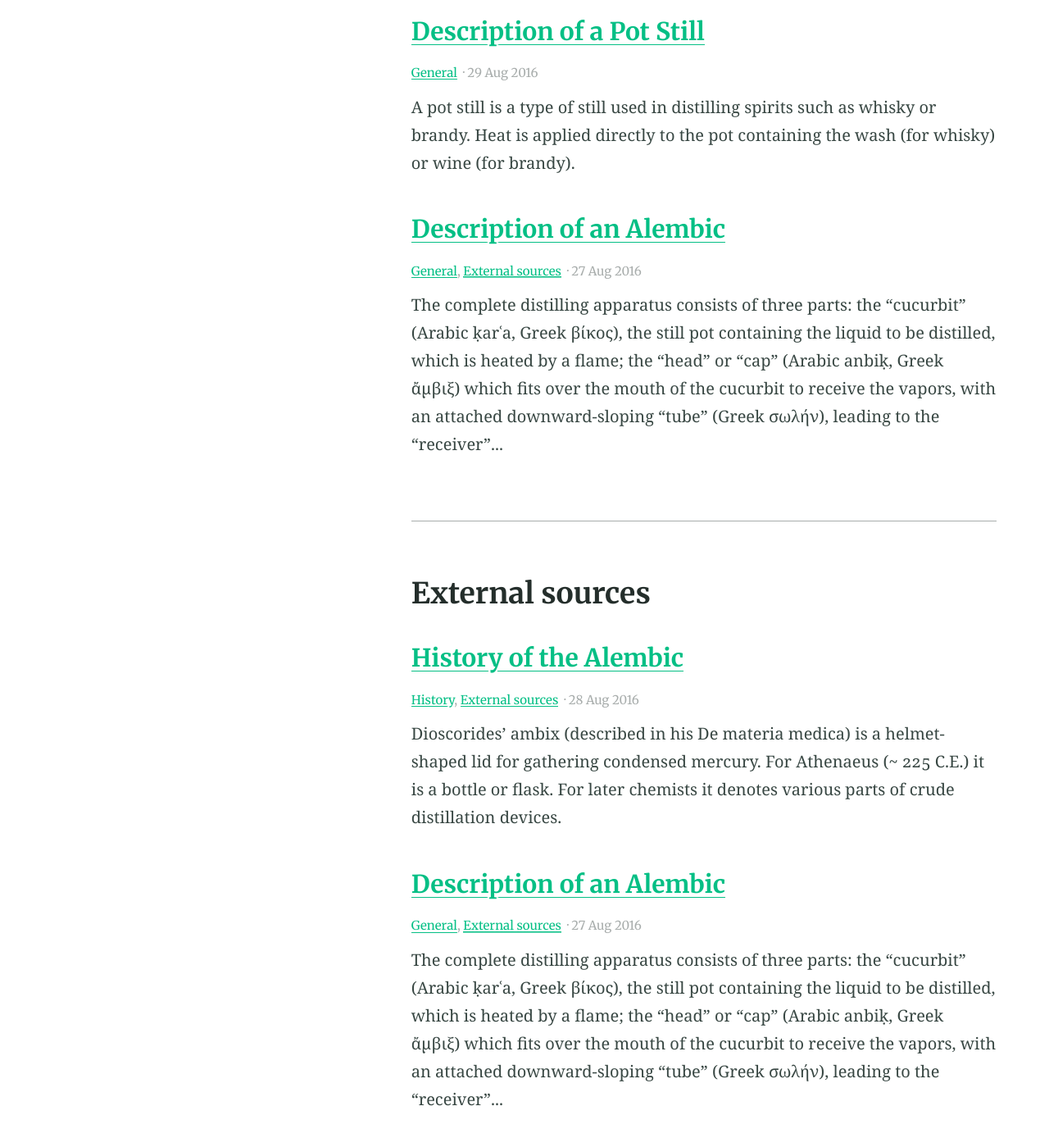
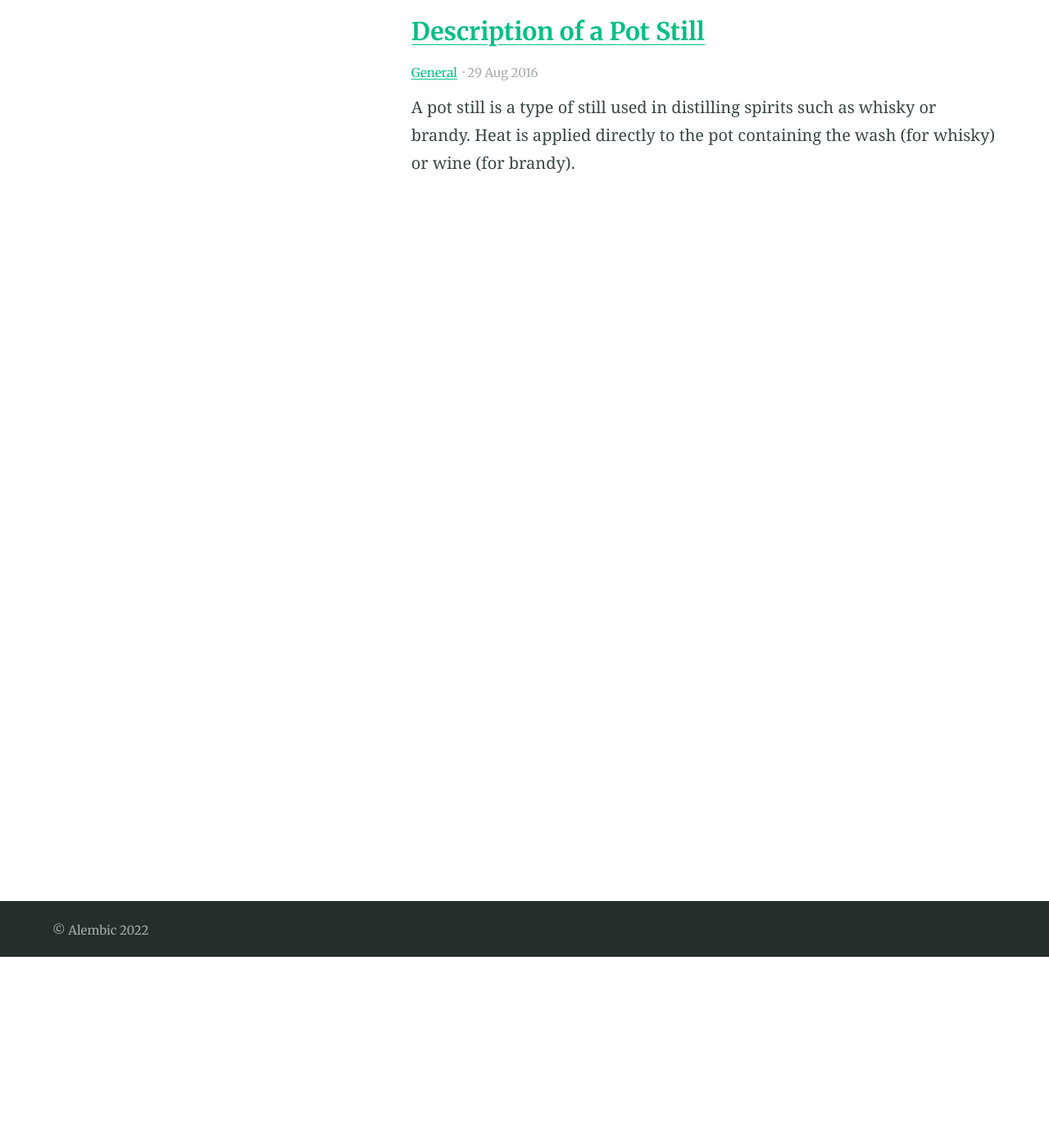
Before and after one commit to Arashfd75/Arashfd75.github.io, a Jekyll site: the page built from projects.md, in a window 1280 px wide and 1400 px high, scrolled down 233 px. Shown: the top 1388 px of the window at 82% size. Built offline with Jekyll 4.4.1, drawn with Linux system fonts in a browser that asks for light colours; some of the changed text lies outside the part shown.

Commit message:
two posts removed

```diff
--- a/_config.yml
+++ b/_config.yml
@@ -97,7 +97,7 @@
 title: "Alembic" # Site name or title, also used in jekyll-seo-tag
 logo: "/assets/logos/logo.svg" # Site logo, also used in jekyll-seo-tag
 description: "This is where I share more about me!" # Site description and default description, also used in jekyll-seo-tag
-url: "https://alembic.darn.es" # Site url, also used in jekyll-seo-tag
+url: "https://arashfd75.github.io/" # Site url, also used in jekyll-seo-tag
 baseurl: ""
 repo: "https://github.com/arashfd75/Arashfd75.github.io"
 email: "a.farahdel96@gmail.com"
--- a/_posts/2016-08-27-example-post-one.md
+++ /dev/null
@@ -1,15 +0,0 @@
----
-title: Description of an Alembic
-categories:
-- General
-- External sources
-feature_image: "https://picsum.photos/2560/600?image=872"
----
-
-The complete distilling apparatus consists of three parts: the "cucurbit" (Arabic ḳarʿa, Greek βίκος), the still pot containing the liquid to be distilled, which is heated by a flame; the "head" or "cap" (Arabic anbiḳ, Greek ἄμβιξ) which fits over the mouth of the cucurbit to receive the vapors, with an attached downward-sloping "tube" (Greek σωλήν), leading to the "receiver" (Arabic ḳābila, Greek ἄγγος or φιάλη) container.
-
-<!-- more -->
-
-Retorts have the "cap" and the "cucurbit" made into one. The anbik is also called the raʾs (head) of the cucurbit. The liquid in the cucurbit is heated or boiled; the vapour rises into the anbik, where it cools by contact with the walls and condenses, running down the spout into the receiver. A modern descendant of the alembic is the pot still, used to produce distilled beverages.
-
-_Originally from [Alembic - Wikipedia](https://en.wikipedia.org/wiki/Alembic)_
--- a/_posts/2016-08-28-example-post-two.md
+++ /dev/null
@@ -1,18 +0,0 @@
----
-title: History of the Alembic
-categories:
-- History
-- External sources
-feature_text: |
-  The History of the Alembic tool
----
-
-Dioscorides' ambix (described in his De materia medica) is a helmet-shaped lid for gathering condensed mercury. For Athenaeus (~ 225 C.E.) it is a bottle or flask. For later chemists it denotes various parts of crude distillation devices.
-
-<!-- more -->
-
-Alembic drawings appear in works of Cleopatra the Alchemist, Synesius, and Zosimos of Panopolis. There were alembics with two (dibikos) and three (tribikos) receivers.[4] According to Zosimos of Panopolis, the alembic was invented by Mary the Jewess.[5]
-
-The anbik is described by Ibn al-Awwam in his Kitab al-Filaha (Book of Agriculture), where he explains how rose-water is distilled. Amongst others, it is mentioned in the Mafatih al-Ulum (Key of Sciences) of Khwarizmi and the Kitab al-Asrar (Book of Secrets) of Al-Razi. Some illustrations occur in the Latin translations of works which are attributed to Geber.[2]
-
-_Originally from [Alembic - Wikipedia](https://en.wikipedia.org/wiki/Alembic)_
```
